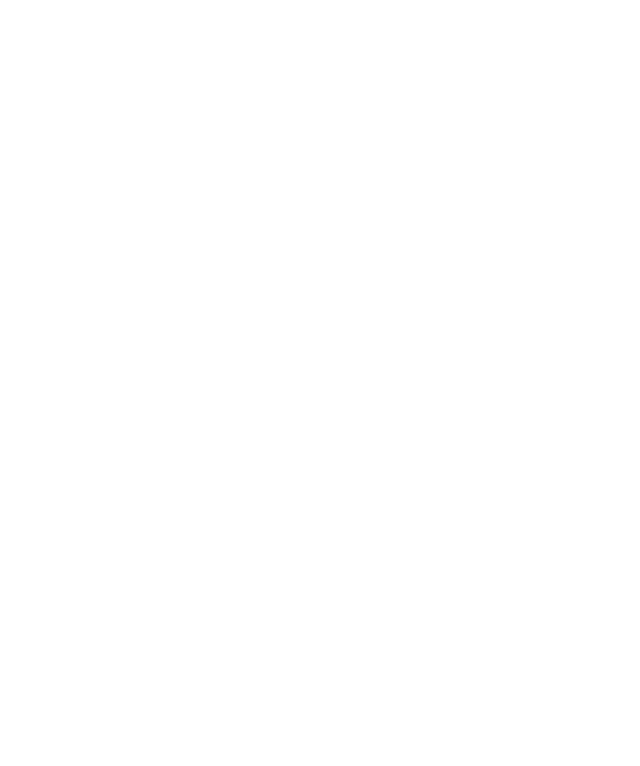
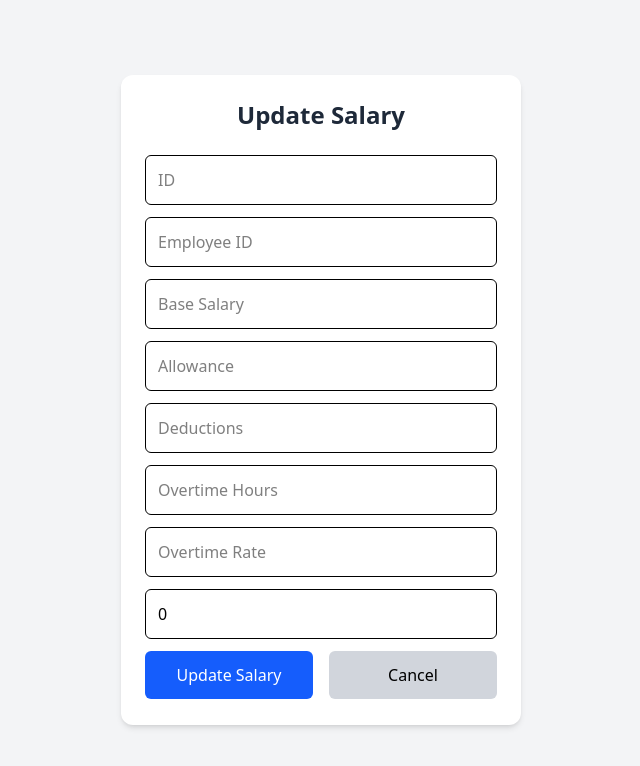
Before and after one commit to Doublezero-00/payroll-calculator-system-frontend, a React app: page /admin/salaries/edit in a window 1280 px wide. Before the commit this address had no page. Shown: the top 766 px of the page, without its empty margins (319-959 px from the left). Built offline with nearby package versions, Linux system fonts and the light colour scheme; the HTML template or start-up script is replaced by a standard one.

Commit message:
Implemented salary delete and edit operations👍

```diff
--- a/src/App.jsx
+++ b/src/App.jsx
@@ -8,6 +8,8 @@ import AdminPage from "./pages/admin/AdminPage.jsx"
 import UpdateUsers from './pages/admin/updateUsers.jsx'
 import CalculateUserSalary from './pages/admin/calculateUserSalary.jsx'
 import ManageUsers from './pages/admin/manageUsers.jsx'
+import UserSalaries from './pages/admin/userSalaries.jsx'
+import UpdateSalary from './pages/admin/updateSalary.jsx'
 
 function App() {
 
@@ -22,6 +24,9 @@ function App() {
           <Route path="/admin/users" element={<ManageUsers />} />
           <Route path="/admin/users/edit" element={<UpdateUsers />} />
           <Route path="/admin/users/calculate-salary" element={<CalculateUserSalary />} />
+          <Route path="/admin/salaries" element={<UserSalaries />}/>
+          <Route path="/admin/salaries/edit" element={<UpdateSalary />}/>
+
         </Routes>
         <Toaster position="top-right" reverseOrder={false} />
       </BrowserRouter>
--- /dev/null
+++ b/src/pages/admin/updateSalary.jsx
@@ -0,0 +1,81 @@
+import axios from 'axios';
+import React, { useEffect, useState } from 'react'
+import toast from 'react-hot-toast';
+import { useLocation, useNavigate } from 'react-router-dom';
+
+export default function UpdateSalary() {
+    const location = useLocation();
+    const salary = location.state?.salary || {};
+    const navigate = useNavigate();
+
+    const [id, setId] = useState(salary.id || "");
+    const [employeeId, setEmployeeId] = useState(salary.employee_id || "");
+    const [baseSalary, setBaseSalary] = useState(salary.base_salary || "");
+    const [allowance, setAllowance] = useState(salary.allowance || "");
+    const [deductions, setDeductions] = useState(salary.deductions || "");
+    const [overtimeHours, setOvertimeHours] = useState(salary.overtime_hours || "");
+    const [overtimeRate, setOvertimeRate] = useState(salary.overtime_rate || "");
+    const [netSalary, setNetSalary] = useState(salary.net_salary || "");
+    const [loading, setLoading] = useState(false);
+
+    useEffect(() => {
+        const total = Number(baseSalary) + Number(allowance) + Number(overtimeHours) * Number(overtimeRate) - Number(deductions);
+        setNetSalary(total);
+    }, [baseSalary, allowance, deductions, overtimeHours, overtimeRate])
+
+    const handleUpdateSalary = () => {
+        if(!baseSalary || !allowance || !deductions) {
+            toast.error("Base salary, allowance and deductions cannot be empty");
+            return;
+        }
+
+        setLoading(true);
+
+        const token = localStorage.getItem("token");
+        const backendUrl = import.meta.env.VITE_BACKEND_URL;
+
+        axios.put(`${backendUrl}/api/salary/edit/${id}`, {
+            base_salary: baseSalary,
+            allowance: allowance,
+            deductions: deductions,
+            overtime_hours: overtimeHours,
+            overtime_rate: overtimeRate,
+            net_salary: netSalary
+        }, {
+            headers : {
+                Authorization: `Bearer ${token}`
+            }
+        }).then((res) => {
+            toast.success("Salary updated successfully");
+            setTimeout(() => navigate("/admin"), 1000);
+        }).catch((err) => {
+            toast.error("Can't update salary");
+        }).finally(() => setLoading(false));
+    }
+
+  return (
+    <div className="h-screen w-full flex flex-row justify-center items-center p-6 bg-gray-100">
+      <div className="h-[650px] w-[400px] mx-auto bg-white shadow-md p-6 rounded-xl">
+        <h1 className="text-2xl font-bold mb-6 text-center text-gray-800">
+          Update Salary
+        </h1>
+        <div className="flex flex-col gap-3">
+            <input disabled type="number" onChange={(e) => setId(e.target.value)} value={id} placeholder="ID" className="p-3 border rounded-md" />
+            <input disabled type="number" onChange={(e) => setEmployeeId(e.target.value)} value={employeeId} placeholder="Employee ID" className="p-3 border rounded-md" />
+            <input type="number" onChange={(e) => setBaseSalary(e.target.value)} value={baseSalary} placeholder="Base Salary" className="p-3 border rounded-md" />
+            <input type="number" onChange={(e) => setAllowance(e.target.value)} value={allowance} placeholder="Allowance" className="p-3 border rounded-md" />
+            <input type="number" onChange={(e) => setDeductions(e.target.value)} value={deductions} placeholder="Deductions" className="p-3 border rounded-md" />
+            <input type="number" onChange={(e) => setOvertimeHours(e.target.value)} value={overtimeHours} placeholder="Overtime Hours" className="p-3 border rounded-md" />
+            <input type="number" onChange={(e) => setOvertimeRate(e.target.value)} value={overtimeRate} placeholder="Overtime Rate" className="p-3 border rounded-md" />
+            <input type="number" onChange={(e) => setNetSalary(e.target.value)} value={netSalary} placeholder="Net Salary" className="p-3 border rounded-md" />
+            <div className="flex justify between gap-4">
+                <button className="w-full bg-blue-600 text-white py-3 rounded-md hover:bg-blue-700 transition" onClick={handleUpdateSalary} disabled={loading}>
+                    {loading ? "Updating..." : "Update Salary"}
+                </button>
+                <button className="w-full bg-gray-300 text-black py-3 rounded-md hover:bg-gray-400 transition" onClick={() => navigate("/admin")}>Cancel</button>
+            </div>
+        </div>
+     </div>
+    </div>
+  )
+}
--- a/src/pages/admin/updateUsers.jsx
+++ b/src/pages/admin/updateUsers.jsx
@@ -1,16 +1,16 @@
 import axios from "axios";
-import React, { useState } from "react";
+import React, { useEffect, useState } from "react";
 import toast from "react-hot-toast";
 import { useLocation, useNavigate } from "react-router-dom";
 export default function UpdateUsers() {
     const location = useLocation();
     const user = location.state?.user || {};
+    const navigate = useNavigate();
 
   const [id, setId] = useState(user.id || "");
   const [name, setName] = useState(user.name || "");
   const [email, setEmail] = useState(user.email || "");
   const [role, setRole] = useState(user.role || "");
-  const navigate = useNavigate();
 
   async function handleUpdateUser(id) {
     try {
--- a/src/pages/admin/userSalaries.jsx
+++ b/src/pages/admin/userSalaries.jsx
@@ -4,11 +4,13 @@ import toast from 'react-hot-toast';
 import { BiEdit } from 'react-icons/bi';
 import { HiOutlineDocumentReport } from 'react-icons/hi';
 import { MdDelete } from 'react-icons/md';
+import { useNavigate } from 'react-router-dom';
 
 export default function UserSalaries() {
 
   const [isLoading, setIsLoading] = useState(true);
   const [salaries, setSalaries] = useState([]);
+  const navigate = useNavigate();
 
   useEffect(() => {
     const token = localStorage.getItem("token");
@@ -86,7 +88,7 @@ export default function UserSalaries() {
                     <td className="p-3">{salary.overtime_rate}</td>
                     <td className="p-3">{salary.net_salary}</td>
                     <td className="p-3 flex gap-2">
-                      <button className="flex items-center gap-2 px-3 py-1 bg-green-500 text-white rounded hover:bg-green-600 transition">
+                      <button onClick={() => navigate('/admin/salaries/edit', {state: {salary} })} className="flex items-center gap-2 px-3 py-1 bg-green-500 text-white rounded hover:bg-green-600 transition">
                         <BiEdit size={18} />
                         Edit
                       </button>
```
